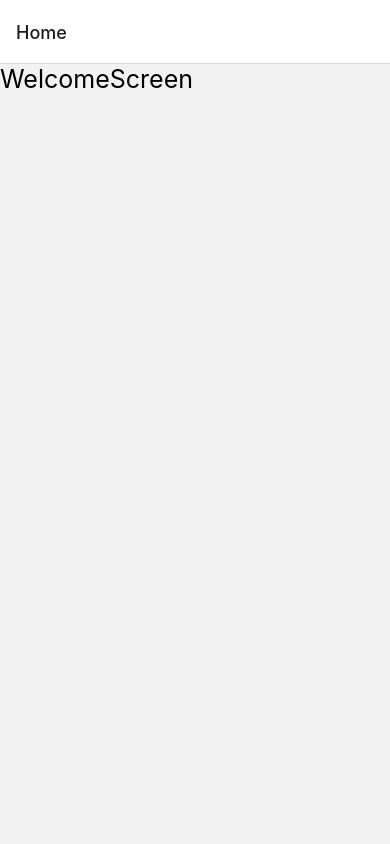
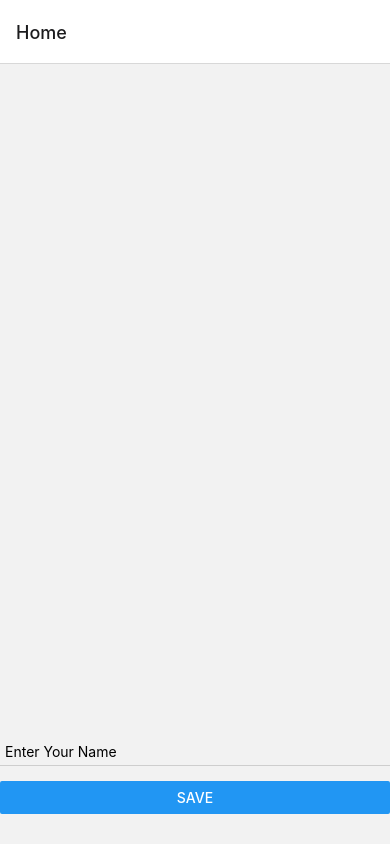
Before and after one commit to devSrigadgeter/ExazeIt---React-Native-Task, a React Native app: screen /Welcome in a window 390 px wide. Built offline with nearby package versions, Linux system fonts and the light colour scheme.

Commit message:
Updated WelcomeScreen

```diff
--- a/src/Screens/WelcomeScreen.js
+++ b/src/Screens/WelcomeScreen.js
@@ -1,18 +1,43 @@
 // external imports
-import React from 'react';
-import {StyleSheet, Text, View} from 'react-native';
+import React, {useState} from 'react';
+import {Button, StyleSheet, TextInput} from 'react-native';
 
-const WelcomeScreen = () => {
+// internal imports
+import Screen from '../Components/Screen';
+
+const WelcomeScreen = ({navigation}) => {
+  const [name, setName] = useState('');
   return (
-    <View>
-      <Text style={styles.text}>WelcomeScreen</Text>
-    </View>
+    <Screen style={styles.container}>
+      <TextInput
+        style={styles.input}
+        onChangeText={setName}
+        value={name}
+        placeholder="Enter Your Name"
+      />
+
+      <Button
+        title="Save"
+        onPress={() => {
+          navigation.navigate('Profile');
+        }}
+      />
+    </Screen>
   );
 };
 
 const styles = StyleSheet.create({
-  text: {
-    fontSize: 25,
+  container: {
+    padding: 10,
+    paddingBottom: 30,
+    justifyContent: 'flex-end',
+  },
+  input: {
+    padding: 5,
+    width: '100%',
+    marginBottom: 15,
+    borderBottomWidth: 1,
+    borderBottomColor: '#cecece',
   },
 });
 
```
